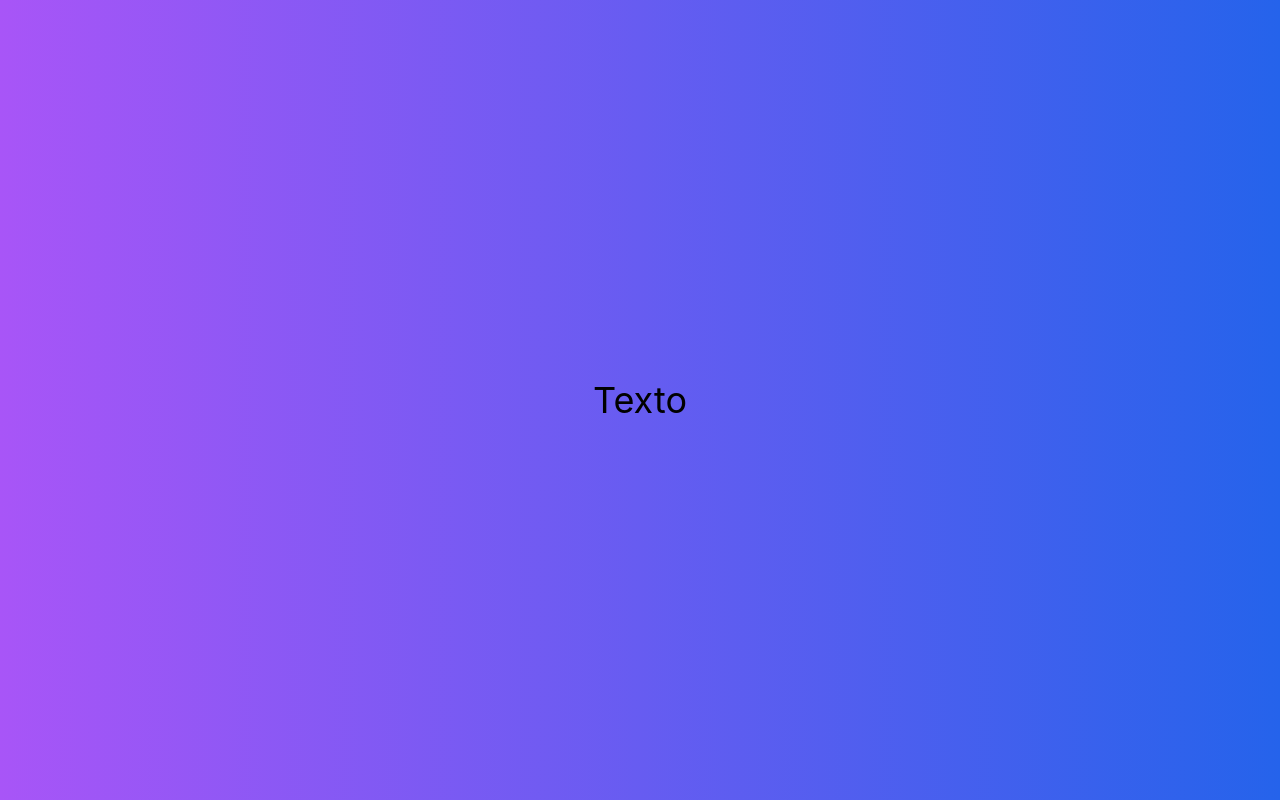
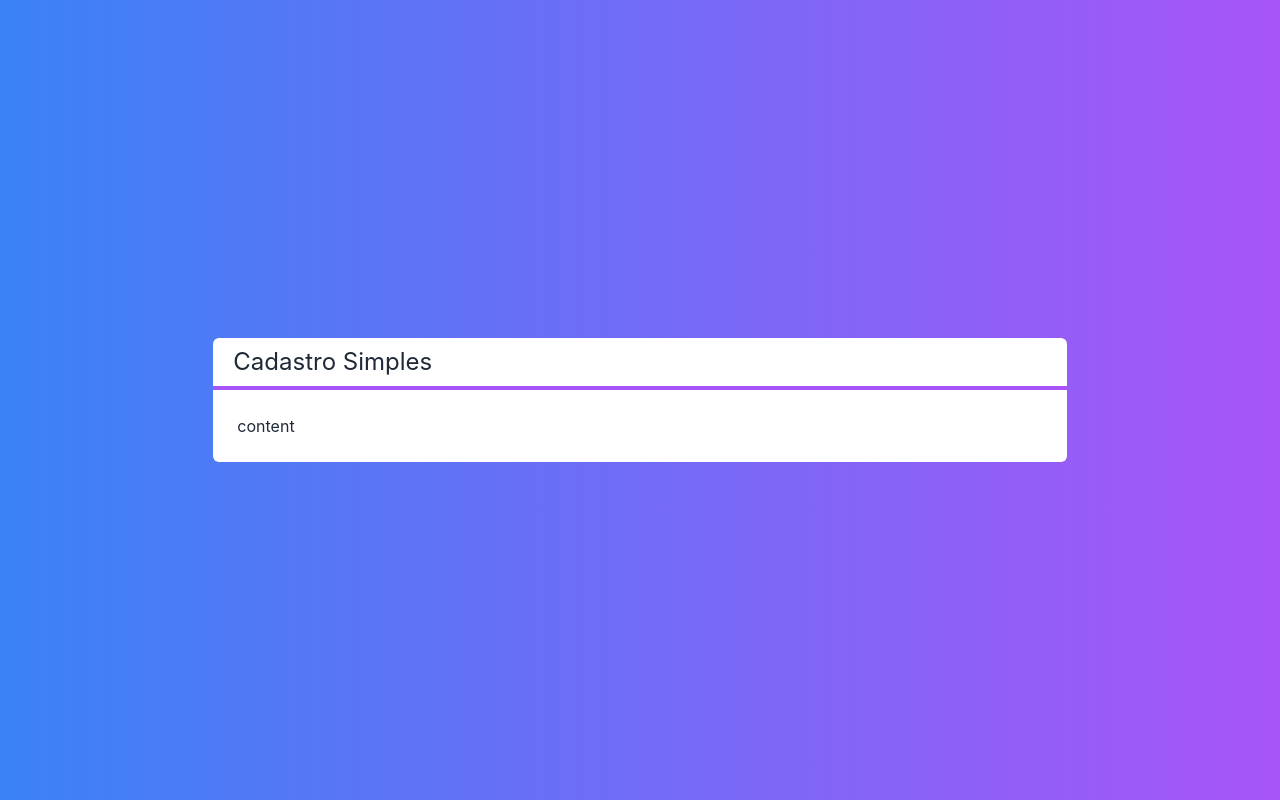
Before and after one commit to AfonsoMachado/next-crud, a Next.js app: page / in a window 1280 px wide. Built offline with nearby package versions, Linux system fonts and the light colour scheme.

Commit message:
styling title and layout component

```diff
--- /dev/null
+++ b/src/components/Layout.tsx
@@ -0,0 +1,20 @@
+import Title from "./Title";
+
+interface LayoutProps {
+  title: string;
+  children: any;
+}
+
+export default function Layout(props: LayoutProps) {
+  return (
+    <div
+      className={`
+      flex flex-col w-2/3
+      bg-white text-gray-800 rounded-md
+    `}
+    >
+      <Title>{props.title}</Title>
+      <div className="p-6">{props.children}</div>
+    </div>
+  );
+}
--- /dev/null
+++ b/src/components/Title.tsx
@@ -0,0 +1,8 @@
+export default function Title(props) {
+  return (
+    <div className="flex flex-col justify-center">
+      <h1 className="px-5 py-2 text-2xl">{props.children}</h1>
+      <hr className="border-2 border-purple-500 bg-purple-500" />
+    </div>
+  );
+}
--- a/src/pages/index.tsx
+++ b/src/pages/index.tsx
@@ -1,11 +1,17 @@
+import Layout from "../components/Layout";
+
 export default function Home() {
   return (
     <div
       className={`
-      flex h-screen justify-center items-center bg-gradient-to-r from-purple-500 to to-blue-600
+      flex justify-center items-center h-screen
+      bg-gradient-to-r from-blue-500 to-purple-500
+      text-white
     `}
     >
-      <span className={"text-4xl"}>Texto</span>
+      <Layout title="Cadastro Simples">
+        <span>content</span>
+      </Layout>
     </div>
   );
 }
```
